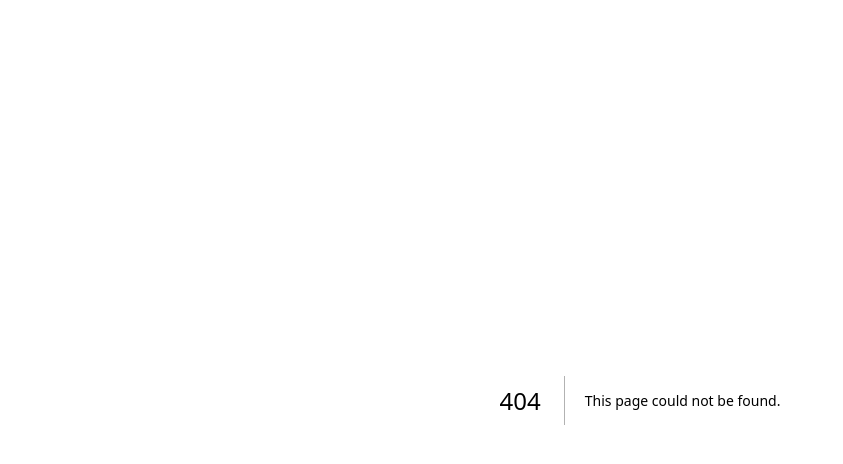
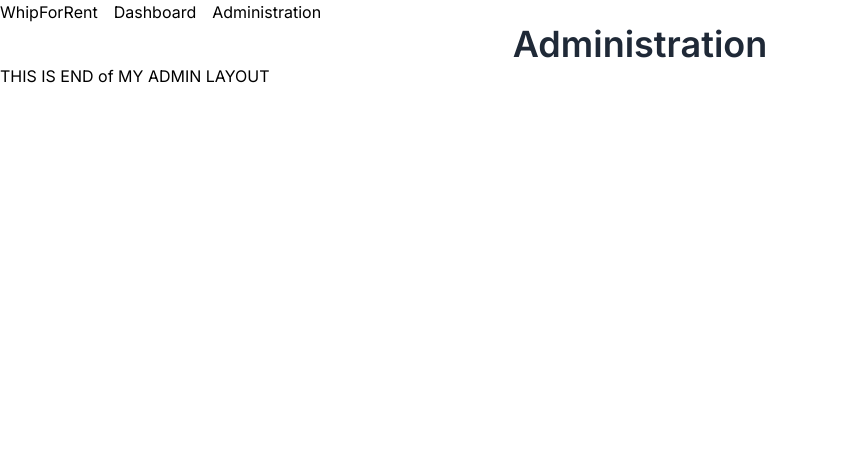
Before and after one commit to Rha02/whip-for-rent, a Next.js app in the folder frontend/: page /admin in a window 1280 px wide. Before the commit this address had no page. Shown: the top 464 px of the page, without its empty margins (0-843 px from the left). Built offline with nearby package versions, Linux system fonts and the light colour scheme.

Commit message:
Created middleware for Admin Page

```diff
--- /dev/null
+++ b/frontend/src/app/admin/layout.tsx
@@ -0,0 +1,17 @@
+export default function AdminLayout({
+    children,
+}: {
+    children: React.ReactNode
+}) {
+    return (
+        <div>
+            <nav className="flex gap-4">
+                <a href="/">WhipForRent</a>
+                <a href="/dashboard">Dashboard</a>
+                <a href="/admin">Administration</a>
+            </nav>
+            <section>{children}</section>
+            <h1> THIS IS END of MY ADMIN LAYOUT</h1>
+        </div>
+    );
+}
--- /dev/null
+++ b/frontend/src/app/admin/page.tsx
@@ -0,0 +1,9 @@
+"use client";
+
+export default function AdminDashboard() {
+    return (
+        <main className="text-center text-gray-800">
+            <h1 className="text-4xl font-semibold">Administration</h1>
+        </main>
+    );
+}
```
Also changed, not shown: frontend/src/middleware.ts (added, +37 -0 lines).
